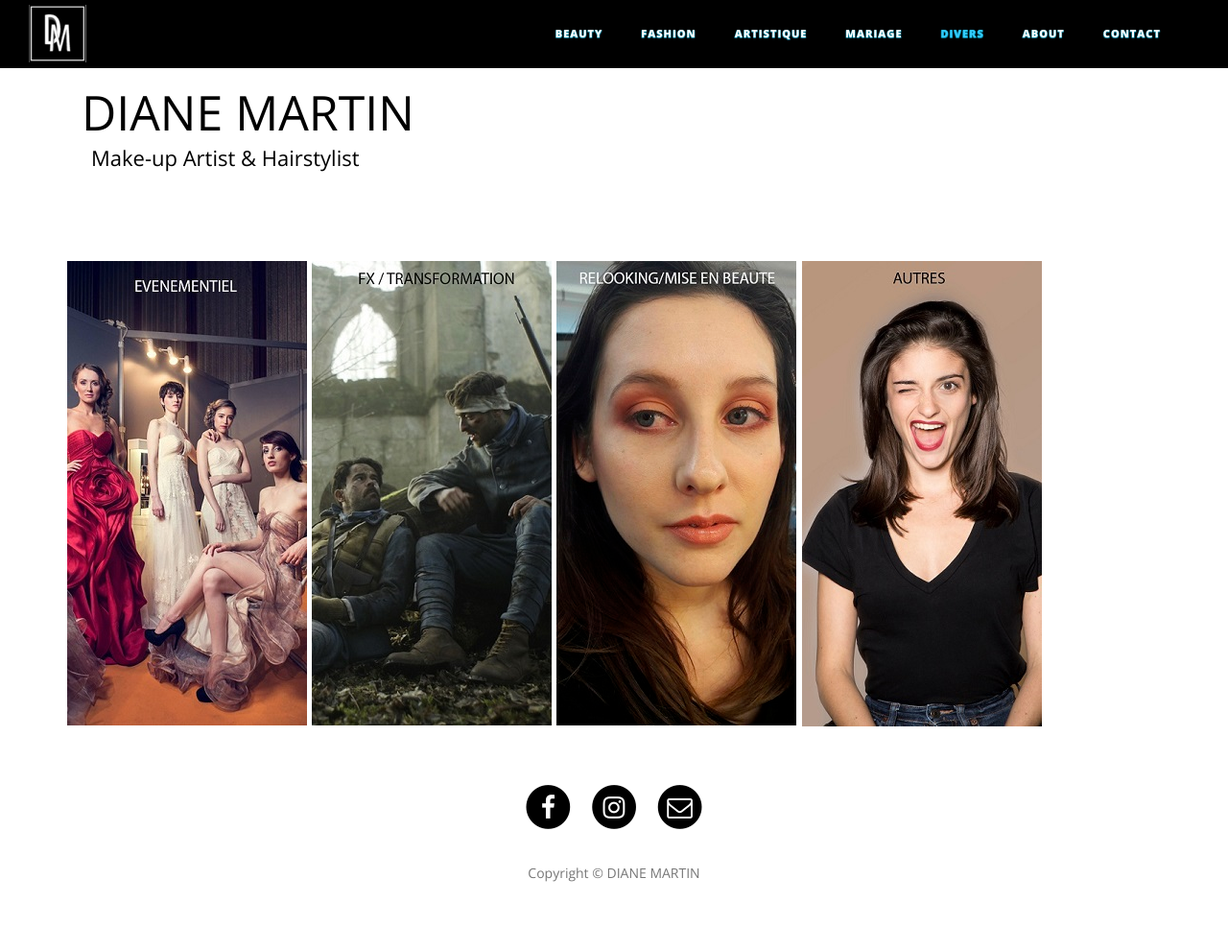
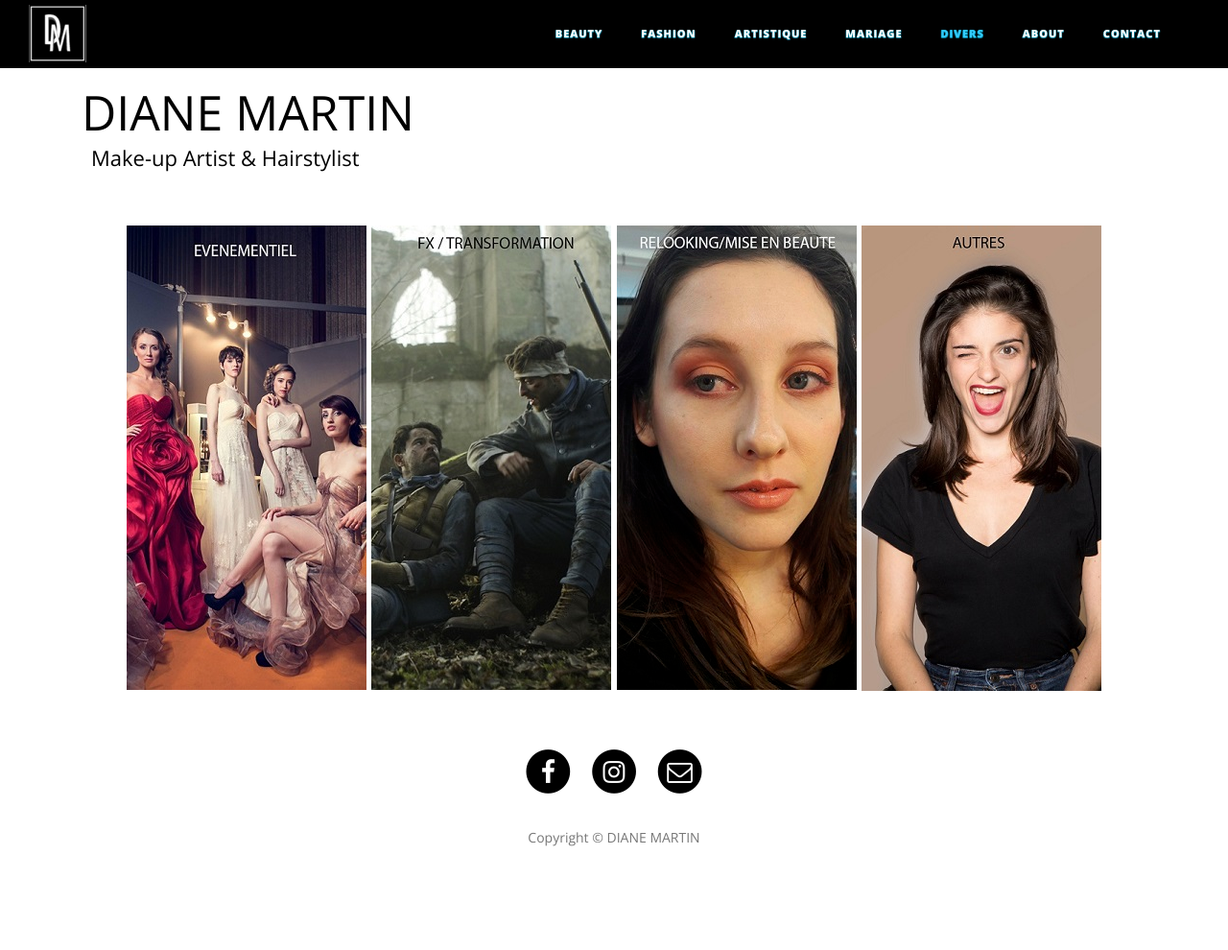
Before and after one commit to karlito139/Site_MUAH, a Jekyll site: the page built from gallerie_divers/index.html, in a window 1280 px wide. Shown: the whole page at 96% size. Built offline with Jekyll 4.4.1, drawn with Linux system fonts in a browser that asks for light colours; nearby versions of some CDN libraries; after the commit the page ends 953 px from its top, so only the background shows below that.

Commit message:
Shift Position

```diff
--- a/gallerie_divers/index.html
+++ b/gallerie_divers/index.html
@@ -15,7 +15,7 @@ images:
 <html class="no-js" lang="en">
 <head>
 	<meta content="charset=utf-8">
-    <link rel="stylesheet" href="{{ "/css/selena.css" | prepend: site.baseurl }}">
+    <link rel="stylesheet" href='{{ "/css/selena.css" | prepend: site.baseurl }}'>
 </head>
 
 
@@ -23,8 +23,7 @@ images:
 
 	<section id="content" role="main">
 		<div class="wrapper">
-		<br><br>
-		<div class="JR_Test">
+		<div style="margin-left: auto; margin-right: auto; text-align: center; padding-top: 20px;">
 			<!-- Gallery __-->
 {% for image in page.images %}
 
```
Also changed, not shown: 1 other file.
